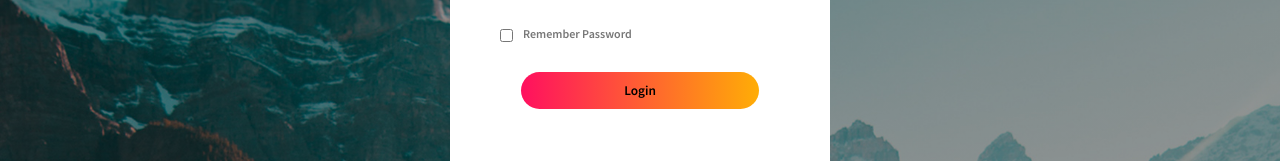
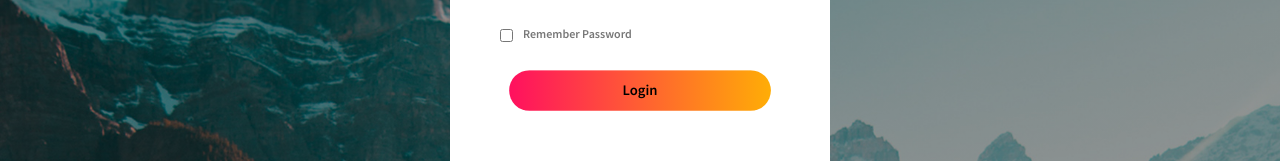
Before and after one commit to RockySingh137/Hacktoberfest2022-HTML-CSS, a plain HTML site: page index.html in a window 1280 px wide. In both pictures the pointer is over the button 640 px from the left and 462 px from the top of the page. Shown: the part 372-533 px from the top of the page. Drawn offline with Linux system fonts and the light colour scheme.

Commit message:
Update style.css
Added transform effect to submit button.

```diff
--- a/style.css
+++ b/style.css
@@ -104,6 +104,10 @@ header {
     border-radius: 30px;
 }
 
+.submit-btn:hover{
+    transform: scale3d(1.1,1.1,1.1);
+}
+
 .check-box {
     margin: 30px 10px 30px 0;
 }
```
